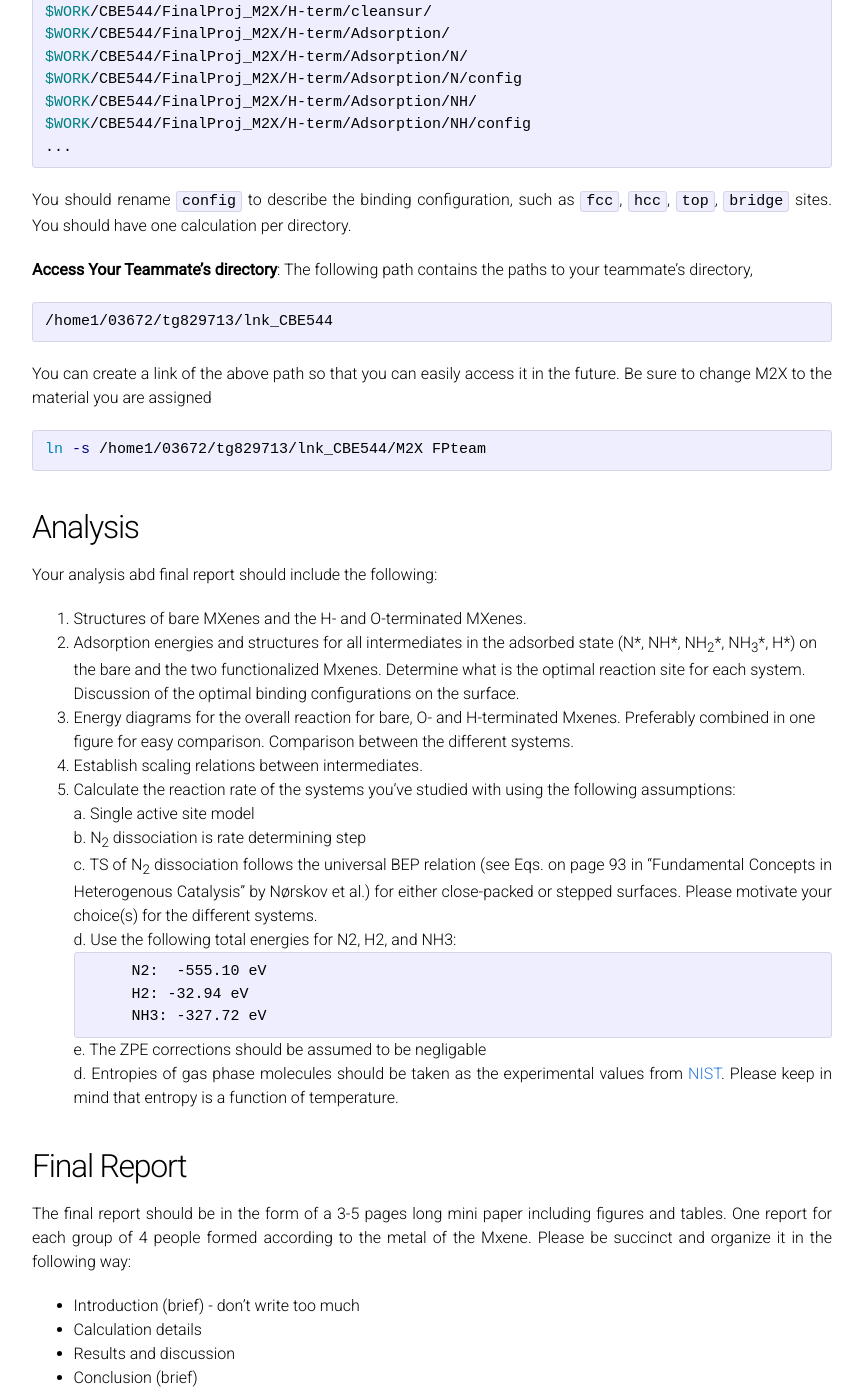
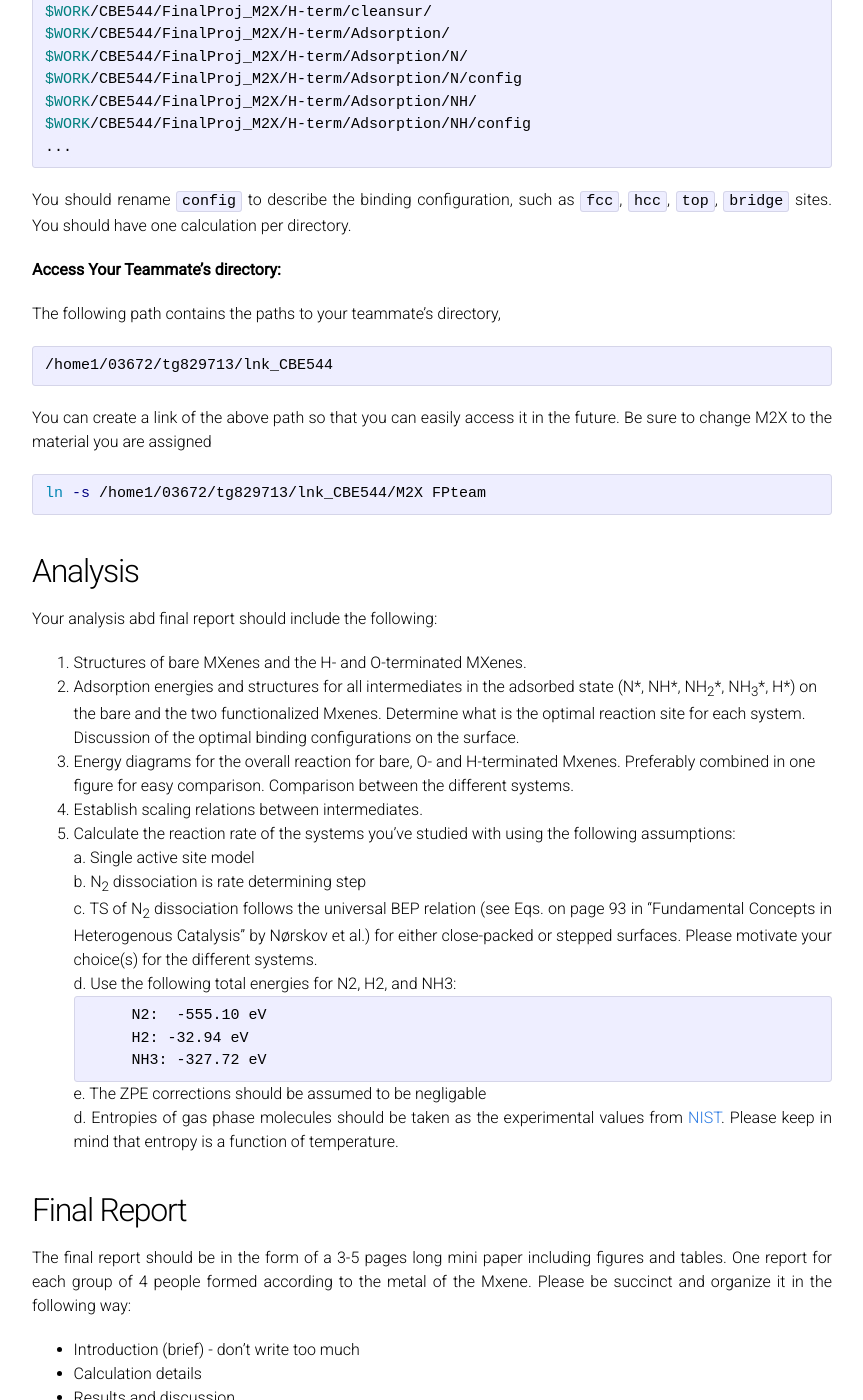
Before and after one commit to vojale/CBE544-2018.github.io, a Jekyll site: the page built from ProjectDescription.md, in a window 1280 px wide and 1400 px high, scrolled down 3898 px. Shown: the whole window, without its empty margins (208-1071 px from the left). Built offline with Jekyll 4.4.1, drawn with Linux system fonts in a browser that asks for light colours; formulas are drawn with MathJax 3; our own code applies the rules of GitHub Pages for plain Markdown files; some of the changed text lies outside the part shown.

Commit message:
Update ProjectDescription.md

````diff
--- a/ProjectDescription.md
+++ b/ProjectDescription.md
@@ -136,7 +136,8 @@ $WORK/CBE544/FinalProj_M2X/H-term/Adsorption/NH/config
 
 You should rename `config` to describe the binding configuration, such as `fcc`, `hcc`, `top`, `bridge` sites. You should have one calculation per directory.
 
-**Access Your Teammate's directory**:
+**Access Your Teammate's directory:**
+
 The following path contains the paths to your teammate's directory,
 ```bash
 /home1/03672/tg829713/lnk_CBE544
@@ -186,12 +187,13 @@ The final report should be in the form of a 3-5 pages long mini paper including
 * Results and discussion
 * Conclusion (brief)
 
-**Archieve Calculations**:
+**Archieve Calculations:**
+
 Under your final project directory, please create a folder named `opt-sites`, and then put everything there in an organized way: For each stable sites, please create a folder `X-Y-Z`, and put corresponding `.traj` and `ll_out` (use the last one if you have multiple runs) in the folder.
 
-X is termination: `bare`, `H`, `O`
-Y is adsorbate: `H`, `N`, `NH`, `NH2`, `NH3`
-Z is adsorption site of the final geometry: `hcp`, `top`, `fcc`
+* X is termination: `bare`, `H`, `O`
+* Y is adsorbate: `H`, `N`, `NH`, `NH2`, `NH3`
+* Z is adsorption site of the final geometry: `hcp`, `top`, `fcc`
 
 
 
````
